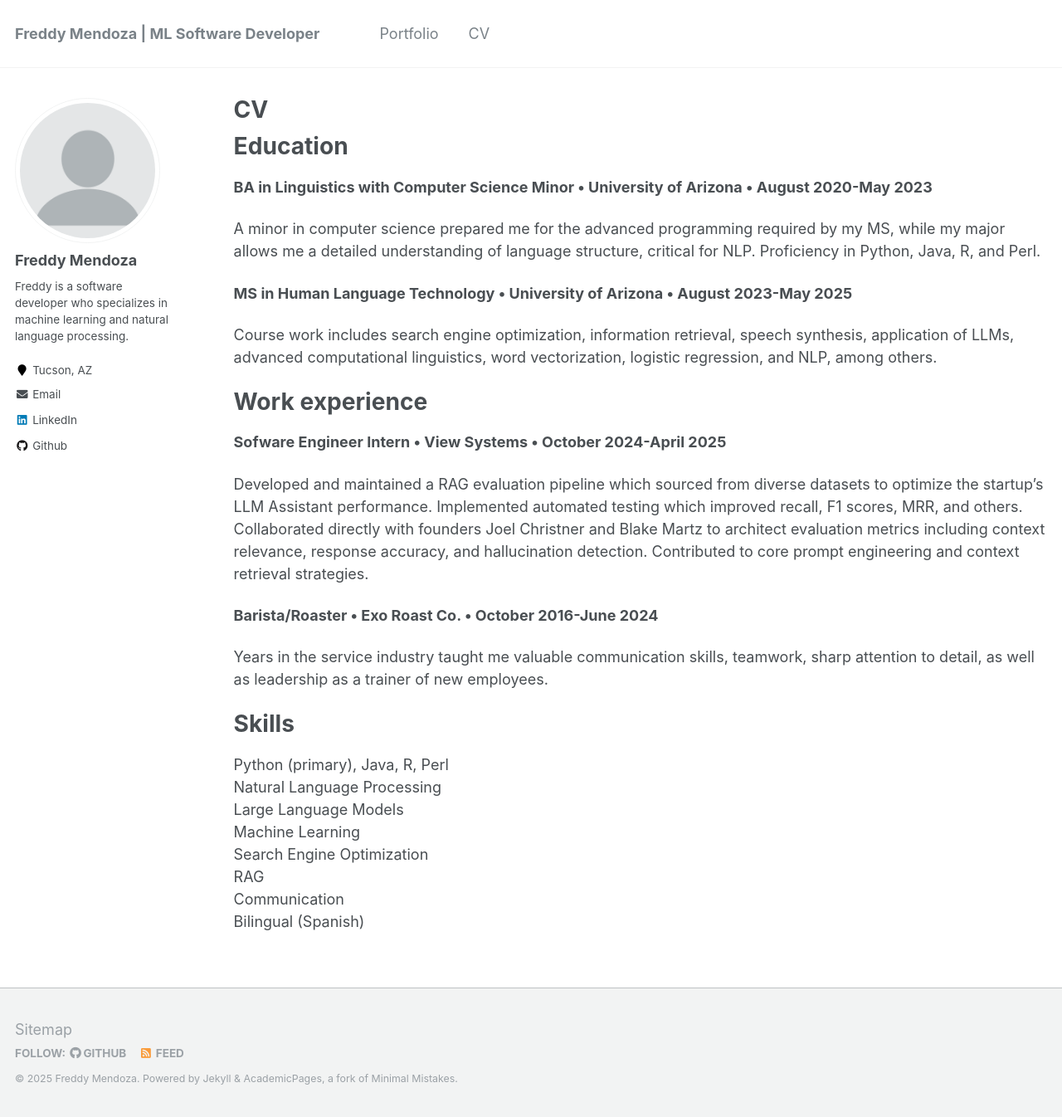
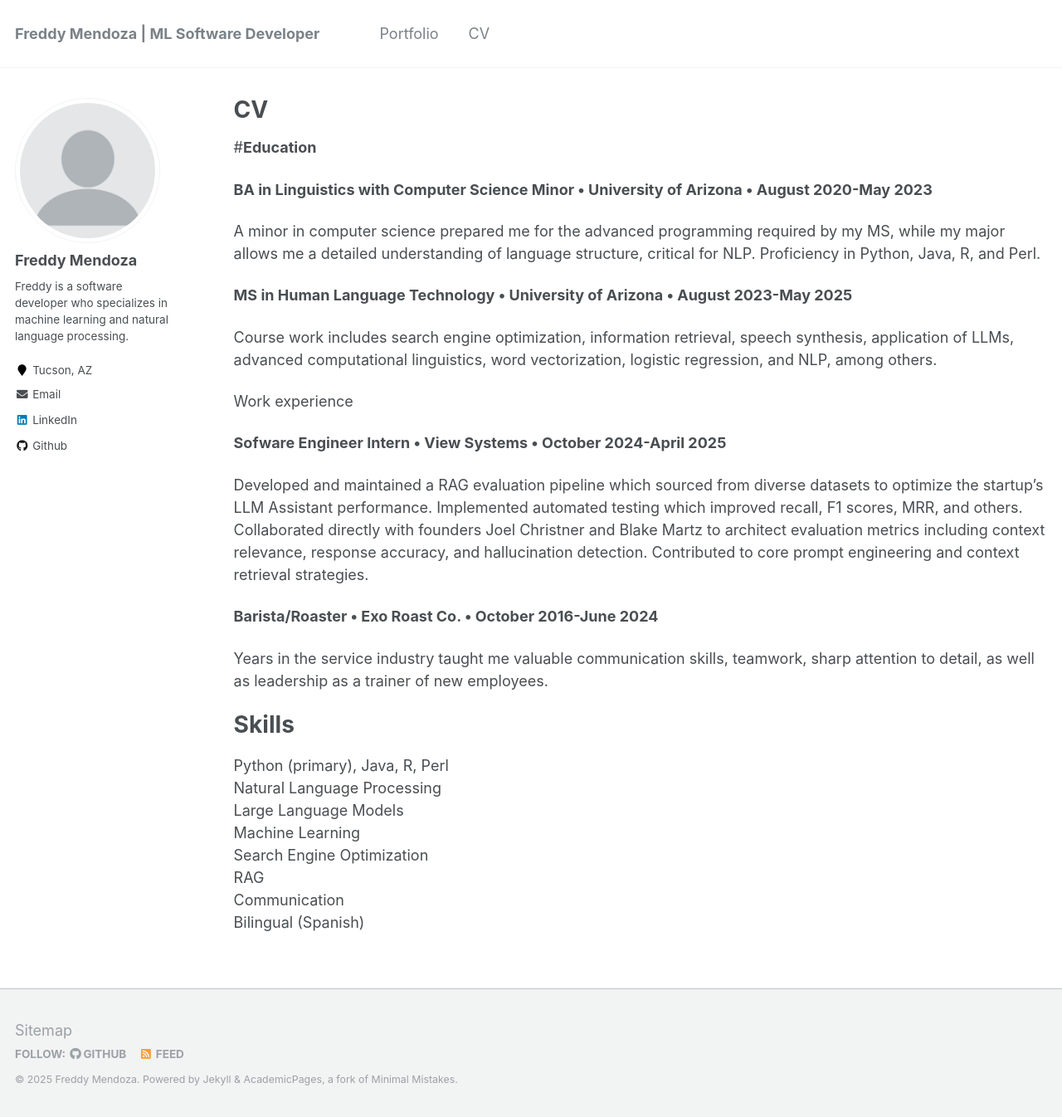
Before and after one commit to fmend/fmend.github.io, a Jekyll site: the page built from _pages/cv.md, in a window 1280 px wide and 1346 px high. Shown: the whole window at 83% size. Built offline with Jekyll 4.4.1, drawn with Linux system fonts in a browser that asks for light colours.

Commit message:
Update cv.md

```diff
--- a/_pages/cv.md
+++ b/_pages/cv.md
@@ -9,8 +9,8 @@ redirect_from:
 
 {% include base_path %}
 
-Education
-======
+#**Education**
+
 **BA in Linguistics with Computer Science Minor • University of Arizona • August 2020-May 2023**
 
 A minor in computer science prepared me for the advanced programming required by my MS, while my major allows me a detailed understanding of language structure, critical for NLP. Proficiency in Python, Java, R, and Perl.
@@ -21,7 +21,7 @@ Course work includes search engine optimization, information retrieval, speech s
 
 
 Work experience
-======
+
 **Sofware Engineer Intern • View Systems • October 2024-April 2025**
 
 Developed and maintained a RAG evaluation pipeline which sourced from diverse datasets to optimize the startup’s LLM Assistant performance. Implemented automated testing which improved recall, F1 scores, MRR, and others. Collaborated directly with founders Joel Christner and Blake Martz to architect evaluation metrics including context relevance, response accuracy, and hallucination detection. Contributed to core prompt engineering and context retrieval strategies.
```
